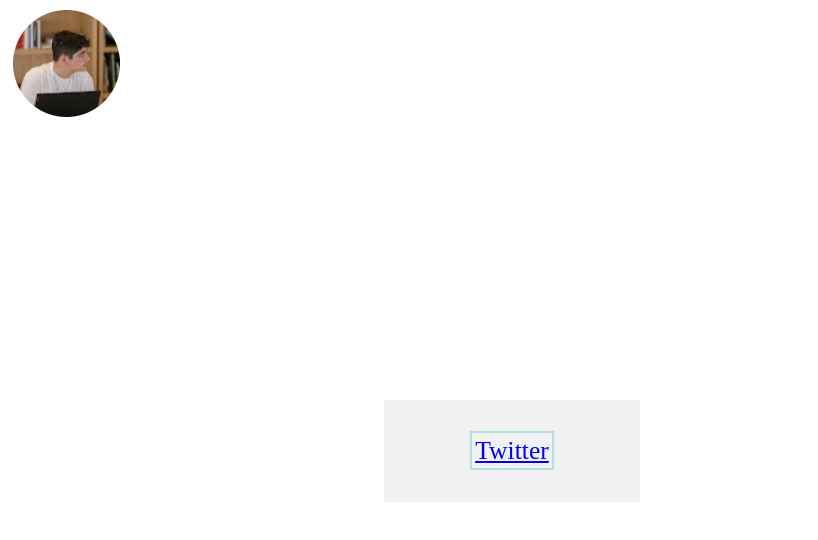
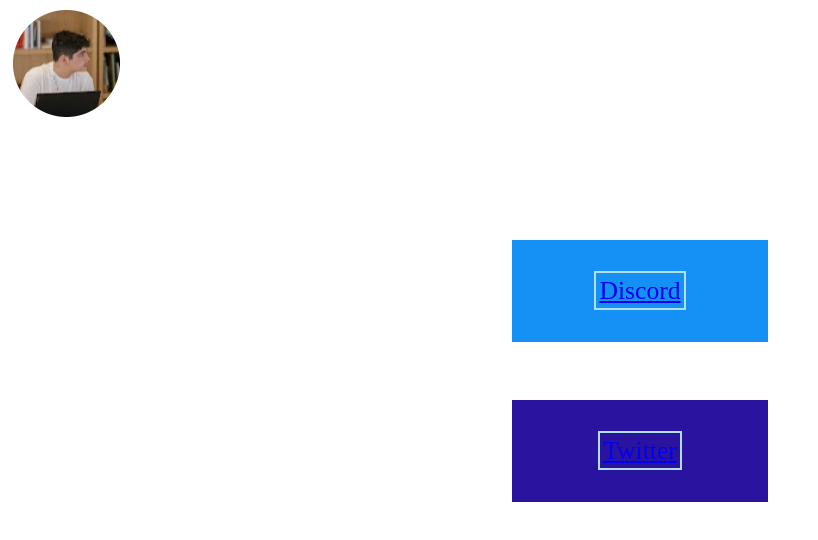
Before and after one commit to Allmanolis/allmanolis.github.io, a plain HTML site: page index.html in a window 1280 px wide. Shown: the whole page, without its empty margins (0-818 px from the left). Drawn offline with Linux system fonts and the light colour scheme.

Commit message:
Update style.css

```diff
--- a/style.css
+++ b/style.css
@@ -1,3 +1,6 @@
+
+
+
 img.allpc {
   width: 128px;
   height: 128px;
@@ -9,23 +12,23 @@ img.allpc {
 }
 
 .discord {
-    background-color: #2196F3;
+  background-color: #1590f5;
+  padding: 20px;
+  float: left;
+  width: 20%;
+  position: absolute;
+  top: 30%;
+  right: 40%;
+}
+
+.twitter {
+  background-color: #2a139e;
   padding: 20px;
   float: left;
   width: 20%;
   position: absolute;
   top: 50%;
-    right: 50%;
-  }
-
-  .twitter {
-    background-color: #f1f1f1;
-    padding: 20px;
-    float: left;
-    width: 20%;
-    position: absolute;
-    top: 50%;
-    right: 50%;
+  right: 40%;
 }
 
 
@@ -39,3 +42,9 @@ img.allpc {
   border: 2px solid powderblue;
   padding: 3px;
 }
+
+
+.disco {
+  position: absolute;
+
+}
```
Lines whose indentation alone changed are shown as unchanged.
